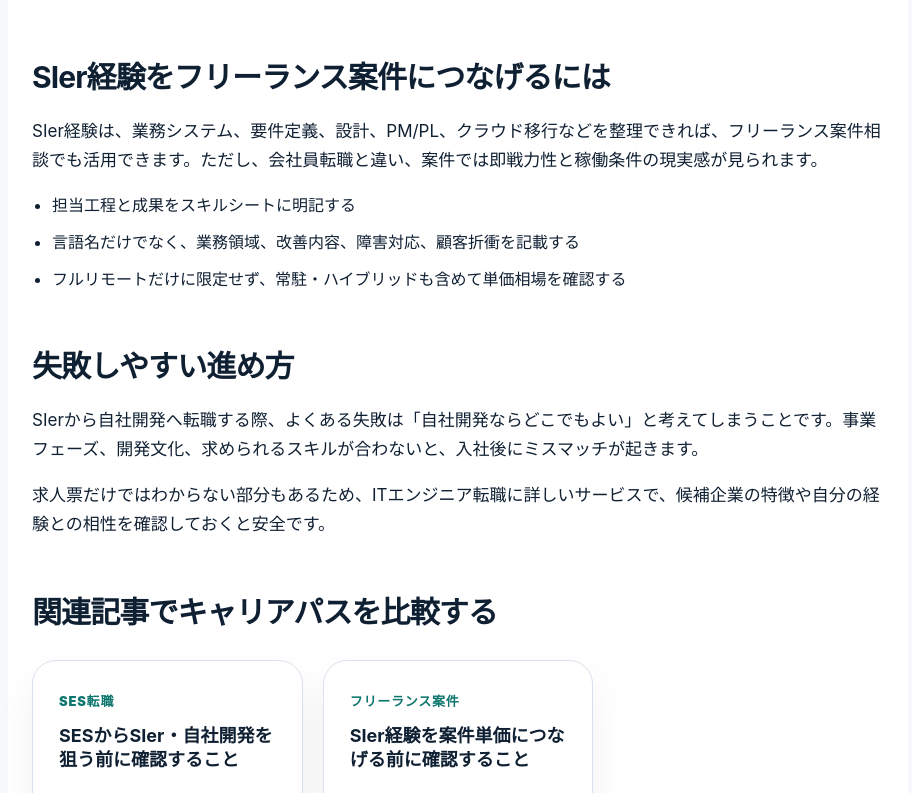
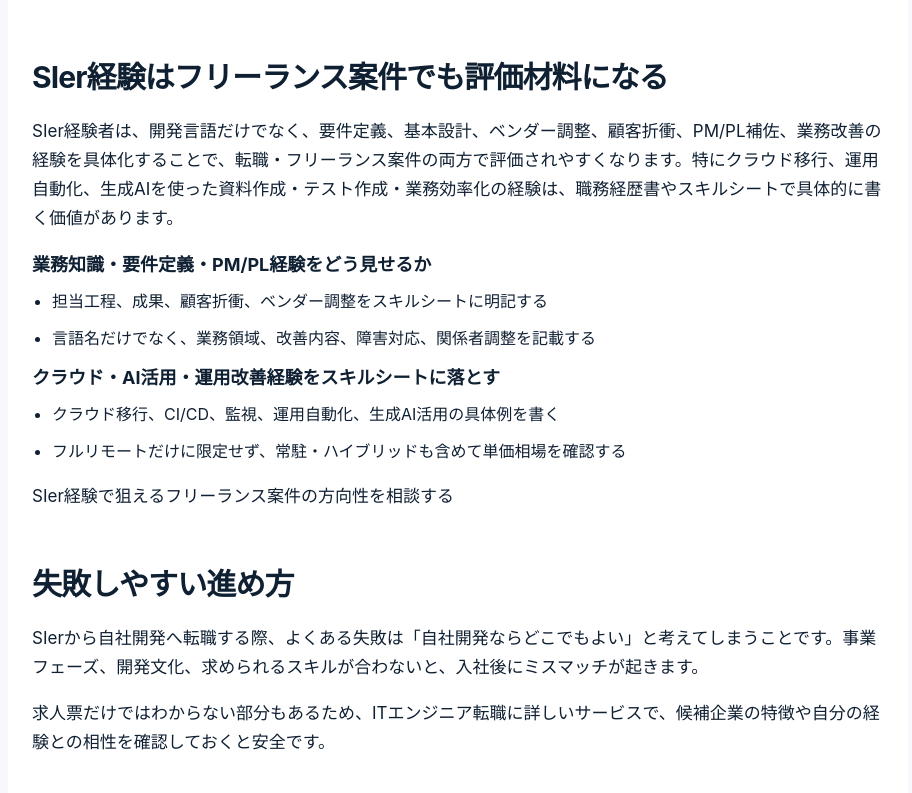
Before and after one commit to kosukekurihara-prog/engineer-career-lp, a Next.js app: page /articles/sier-to-product in a window 1280 px wide. Shown: the part 3707-4500 px from the top of the page, without its empty margins (182-1094 px from the left). Built offline with nearby package versions, Linux system fonts and the light colour scheme.

Commit message:
Update SIer freelance case guidance

```diff
--- a/app/articles/sier-to-product/page.tsx
+++ b/app/articles/sier-to-product/page.tsx
@@ -104,13 +104,19 @@ export default function SierToProductArticle() {
       </section>
 
       <section>
-        <h2>SIer経験をフリーランス案件につなげるには</h2>
-        <p>SIer経験は、業務システム、要件定義、設計、PM/PL、クラウド移行などを整理できれば、フリーランス案件相談でも活用できます。ただし、会社員転職と違い、案件では即戦力性と稼働条件の現実感が見られます。</p>
+        <h2>SIer経験はフリーランス案件でも評価材料になる</h2>
+        <p>SIer経験者は、開発言語だけでなく、要件定義、基本設計、ベンダー調整、顧客折衝、PM/PL補佐、業務改善の経験を具体化することで、転職・フリーランス案件の両方で評価されやすくなります。特にクラウド移行、運用自動化、生成AIを使った資料作成・テスト作成・業務効率化の経験は、職務経歴書やスキルシートで具体的に書く価値があります。</p>
+        <h3>業務知識・要件定義・PM/PL経験をどう見せるか</h3>
         <ul>
-          <li>担当工程と成果をスキルシートに明記する</li>
-          <li>言語名だけでなく、業務領域、改善内容、障害対応、顧客折衝を記載する</li>
+          <li>担当工程、成果、顧客折衝、ベンダー調整をスキルシートに明記する</li>
+          <li>言語名だけでなく、業務領域、改善内容、障害対応、関係者調整を記載する</li>
+        </ul>
+        <h3>クラウド・AI活用・運用改善経験をスキルシートに落とす</h3>
+        <ul>
+          <li>クラウド移行、CI/CD、監視、運用自動化、生成AI活用の具体例を書く</li>
           <li>フルリモートだけに限定せず、常駐・ハイブリッドも含めて単価相場を確認する</li>
         </ul>
+        <p><a href="/freelance/">SIer経験で狙えるフリーランス案件の方向性を相談する</a></p>
       </section>
 
       <section>
@@ -123,7 +129,7 @@ export default function SierToProductArticle() {
         <h2>関連記事でキャリアパスを比較する</h2>
         <div className="articleCards homeArticles">
           <a className="articleCard" href="/articles/ses-exit"><span>SES転職</span><h3>SESからSIer・自社開発を狙う前に確認すること</h3><p>商流、案件選択権、職務経歴書、優良SESの見分け方を整理します。</p><strong>記事を読む →</strong></a>
-          <a className="articleCard" href="/freelance/"><span>フリーランス案件</span><h3>SIer経験を案件単価につなげる前に確認すること</h3><p>単価相場、リモート可否、AI活用経験の見せ方を整理します。</p><strong>案件相談LPを見る →</strong></a>
+          <a className="articleCard" href="/freelance/"><span>フリーランス案件</span><h3>SIer経験で狙えるフリーランス案件の方向性を相談する</h3><p>単価相場、リモート可否、AI活用経験の見せ方を整理します。</p><strong>案件相談LPを見る →</strong></a>
         </div>
       </section>
 
```
